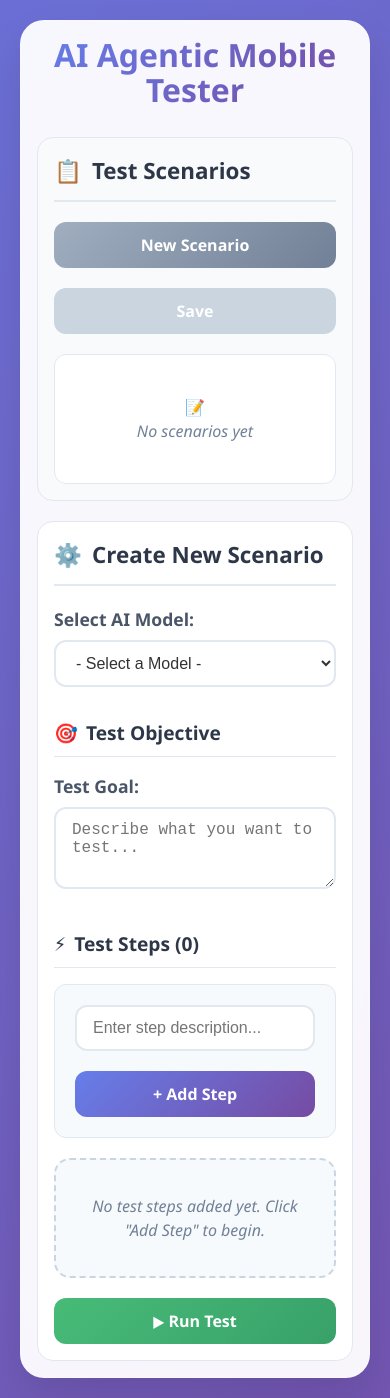
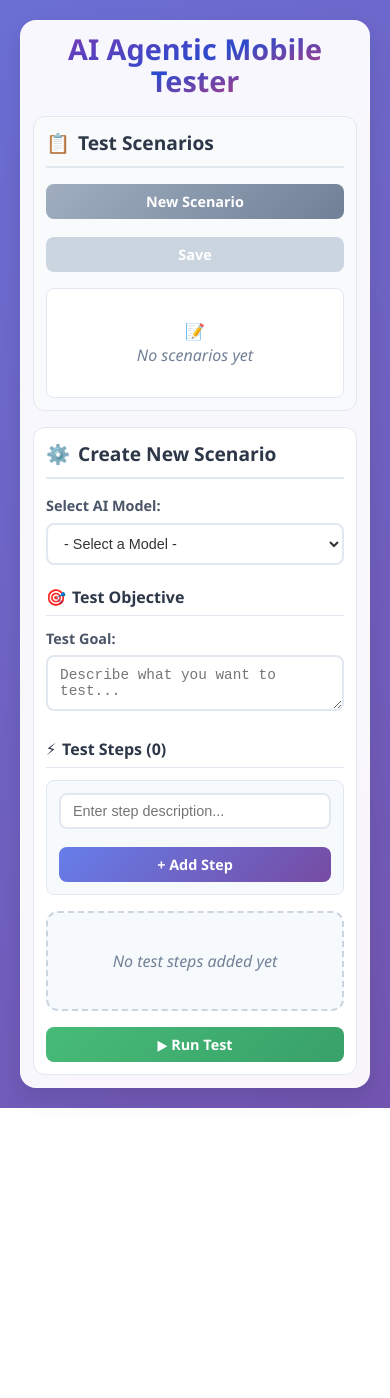
Before and after one commit to maikotrindade/mobile-tester-agent-frontend, a React (Vite) app: page / in a window 390 px wide. After the commit the page ends 1108 px from the top, so only its background shows below. Built offline with nearby package versions, Linux system fonts and the light colour scheme.

Commit message:
improve style

```diff
--- a/src/Home.module.css
+++ b/src/Home.module.css
@@ -1,83 +1,98 @@
 .container {
   background: rgba(255, 255, 255, 0.95);
   backdrop-filter: blur(20px);
-  border-radius: 24px;
-  padding: 40px;
+  border-radius: 16px;
+  padding: 20px;
   width: 100%;
   max-width: 1400px;
-  box-shadow: 0 20px 40px rgba(0, 0, 0, 0.1);
+  box-shadow: 0 10px 25px rgba(0, 0, 0, 0.1);
   border: 1px solid rgba(255, 255, 255, 0.2);
 }
 
 .mainLayout {
   display: grid;
-  grid-template-columns: 400px 1fr;
-  gap: 30px;
-  min-height: 600px;
+  grid-template-columns: 350px 1fr;
+  gap: 20px;
+  min-height: 500px;
 }
 
 .leftPanel {
   background: #f8fafc;
-  border-radius: 16px;
-  padding: 24px;
+  border-radius: 12px;
+  padding: 16px;
   border: 1px solid #e2e8f0;
   overflow-y: auto;
-  max-height: 80vh;
+  max-height: 75vh;
 }
 
 .rightPanel {
   background: #ffffff;
-  border-radius: 16px;
-  padding: 24px;
+  border-radius: 12px;
+  padding: 16px;
   border: 1px solid #e2e8f0;
   overflow-y: auto;
-  max-height: 80vh;
+  max-height: 75vh;
 }
 
 .panelTitle {
-  font-size: 1.4rem;
+  font-size: 1.2rem;
   font-weight: 700;
-  margin-bottom: 20px;
+  margin-bottom: 16px;
   color: #2d3748;
   display: flex;
   align-items: center;
-  gap: 10px;
+  gap: 8px;
   border-bottom: 2px solid #e2e8f0;
-  padding-bottom: 12px;
+  padding-bottom: 8px;
 }
 
 h1 {
-  font-size: 2.5rem;
+  font-size: 2rem;
   font-weight: 700;
-  margin-bottom: 30px;
+  margin-bottom: 20px;
   text-align: center;
-  background: linear-gradient(135deg, #667eea, #764ba2);
+  background: linear-gradient(160deg, #4f6ae2, #783bb6, #2d4bcc, #da396e, #3f57c2);
+  background-size: 200% 100%;
   -webkit-background-clip: text;
   -webkit-text-fill-color: transparent;
   background-clip: text;
+  animation: shimmer 20s cubic-bezier(0.25, 0.46, 0.45, 0.94) infinite;
+  position: relative;
+}
+
+@keyframes shimmer {
+  0% {
+    background-position: 300% 0;
+  }
+  50% {
+    background-position: 0% 0;
+  }
+  100% {
+    background-position: -300% 0;
+  }
 }
 
 .formGroup {
-  margin-bottom: 25px;
+  margin-bottom: 16px;
 }
 
 .formGroup label {
   display: block;
   color: #4a5568;
   font-weight: 600;
-  margin-bottom: 8px;
-  font-size: 1.1rem;
+  margin-bottom: 6px;
+  font-size: 0.9rem;
 }
 
 .formGroup select,
 .formGroup input,
 .formGroup textarea {
   width: 100%;
-  padding: 12px 16px;
+  padding: 10px 12px;
   border: 2px solid #e2e8f0;
   background-color: #ffffff;
-  border-radius: 12px;
-  font-size: 1rem;
+  border-radius: 8px;
+  font-size: 0.9rem;
 
   transition: all 0.3s ease;
   outline: none;
@@ -96,27 +111,27 @@ h1 {
 }
 
 .testStepsSection {
-  margin-top: 35px;
+  margin-top: 20px;
 }
 
 .sectionTitle {
   color: #2d3748;
-  font-size: 1.5rem;
+  font-size: 1.2rem;
   font-weight: 700;
-  margin-bottom: 20px;
+  margin-bottom: 16px;
   display: flex;
   align-items: center;
-  gap: 10px;
+  gap: 8px;
 }
 
 .stepsContainer {
   background: #f7fafc;
-  border-radius: 16px;
-  padding: 20px;
-  margin-bottom: 20px;
+  border-radius: 12px;
+  padding: 16px;
+  margin-bottom: 16px;
   border: 2px dashed #cbd5e0;
   transition: all 0.3s ease;
-  min-height: 120px;
+  min-height: 100px;
   display: flex;
   flex-direction: column; /* Added to stack step items */
   align-items: center;
@@ -137,9 +152,9 @@ h1 {
 .stepItem {
   background: #ffffff;
   border: 1px solid #c0c6ce;
-  border-radius: 12px;
-  padding: 15px;
-  margin-bottom: 10px;
+  border-radius: 8px;
+  padding: 10px;
+  margin-bottom: 8px;
   display: flex;
   justify-content: space-between;
   align-items: center;
@@ -165,22 +180,22 @@ h1 {
 .stepNumber {
   background: linear-gradient(135deg, #667eea, #764ba2);
   color: white;
-  width: 30px;
-  height: 30px;
+  width: 24px;
+  height: 24px;
   border-radius: 50%;
   display: flex;
   align-items: center;
   justify-content: center;
   font-weight: bold;
-  margin-right: 15px;
-  font-size: 0.9rem;
+  margin-right: 12px;
+  font-size: 0.8rem;
 }
 
 .button {
-  padding: 12px 24px;
+  padding: 8px 16px;
   border: none;
-  border-radius: 12px;
-  font-size: 1rem;
+  border-radius: 8px;
+  font-size: 0.9rem;
   font-weight: 600;
   cursor: pointer;
   transition: all 0.3s ease;
@@ -226,8 +241,8 @@ h1 {
 .btnDanger {
   background: linear-gradient(135deg, #f56565, #e53e3e);
   color: white;
-  padding: 8px 12px;
-  font-size: 0.85rem;
+  padding: 6px 10px;
+  font-size: 0.8rem;
 }
 
 .btnDanger:hover {
@@ -237,30 +252,30 @@ h1 {
 
 .buttonGroup {
   display: flex;
-  gap: 15px;
-  margin-top: 20px;
+  gap: 12px;
+  margin-top: 16px;
   margin-bottom: 0; /* Remove bottom margin */
   justify-content: flex-end; /* Align items to the right */
 }
 
 .addStepForm {
   background: #f7fafc;
-  border-radius: 12px;
-  padding: 20px;
-  margin-bottom: 20px;
+  border-radius: 8px;
+  padding: 12px;
+  margin-bottom: 16px;
   border: 1px solid #e2e8f0;
   display: flex;
-  gap: 10px;
+  gap: 8px;
   align-items: center;
 }
 
 .addStepForm input[type="text"] {
   flex: 1;
-  padding: 12px 16px;
+  padding: 8px 12px;
   background-color: #ffffff;
   border: 2px solid #e2e8f0;
-  border-radius: 12px;
-  font-size: 1rem;
+  border-radius: 8px;
+  font-size: 0.9rem;
   outline: none;
   transition: border-color 0.3s ease, box-shadow 0.3s ease;
 }
@@ -271,7 +286,7 @@ h1 {
 }
 
 .icon {
-  margin-right: 8px;
+  margin-right: 6px;
 }
 
 @media (max-width: 768px) {
@@ -318,13 +333,13 @@ h1 {
 .scenarioControls {
   display: flex;
   flex-direction: column;
-  gap: 12px;
-  margin-bottom: 20px;
+  gap: 8px;
+  margin-bottom: 16px;
 }
 
 .scenarioControlsRow {
   display: flex;
-  gap: 10px;
+  gap: 8px;
 }
 
 .btnPrimary {
@@ -357,42 +372,42 @@ h1 {
 }
 
 .btnSmall {
-  padding: 8px 16px;
-  font-size: 0.85rem;
+  padding: 6px 12px;
+  font-size: 0.8rem;
   margin: 0;
-  min-width: 60px;
+  min-width: 50px;
 }
 
 .currentScenario {
   background: linear-gradient(135deg, #e6fffa, #b2f5ea);
   border: 1px solid #4fd1c7;
-  border-radius: 12px;
-  padding: 16px;
-  margin-bottom: 20px;
+  border-radius: 8px;
+  padding: 12px;
+  margin-bottom: 16px;
   color: #234e52;
   font-weight: 600;
   text-align: center;
-  box-shadow: 0 4px 12px rgba(79, 209, 199, 0.15);
+  box-shadow: 0 2px 8px rgba(79, 209, 199, 0.15);
 }
 
 .scenarioList {
   background: #ffffff;
-  border-radius: 12px;
+  border-radius: 8px;
   padding: 0;
   border: 1px solid #e2e8f0;
-  max-height: 400px;
+  max-height: 350px;
   overflow-y: auto;
 }
 
 .scenarioList h3 {
   margin: 0;
-  padding: 16px;
+  padding: 12px;
   background: linear-gradient(135deg, #f7fafc, #edf2f7);
   border-bottom: 1px solid #e2e8f0;
   color: #2d3748;
-  font-size: 1rem;
+  font-size: 0.9rem;
   font-weight: 600;
-  border-radius: 12px 12px 0 0;
+  border-radius: 8px 8px 0 0;
   position: sticky;
   top: 0;
   z-index: 1;
@@ -401,7 +416,7 @@ h1 {
 .scenarioItem {
   background: #ffffff;
   border-bottom: 1px solid #f1f5f9;
-  padding: 16px;
+  padding: 12px;
   display: flex;
   justify-content: space-between;
   align-items: center;
@@ -416,7 +431,7 @@ h1 {
 
 .scenarioItem:last-child {
   border-bottom: none;
-  border-radius: 0 0 12px 12px;
+  border-radius: 0 0 8px 8px;
 }
 
 .scenarioItem.active {
@@ -426,25 +441,25 @@ h1 {
 
 .scenarioInfo {
   flex: 1;
-  margin-right: 12px;
+  margin-right: 8px;
 }
 
 .scenarioTitle {
   font-weight: 600;
   color: #2d3748;
-  margin-bottom: 6px;
-  font-size: 1rem;
+  margin-bottom: 4px;
+  font-size: 0.9rem;
 }
 
 .scenarioDetails {
-  font-size: 0.8rem;
+  font-size: 0.75rem;
   color: #718096;
-  line-height: 1.4;
+  line-height: 1.3;
 }
 
 .scenarioActions {
   display: flex;
-  gap: 6px;
+  gap: 4px;
   opacity: 0.7;
   transition: opacity 0.3s ease;
 }
@@ -454,33 +469,33 @@ h1 {
 }
 
 .emptyScenarios {
-  padding: 40px 20px;
+  padding: 30px 16px;
   text-align: center;
   color: #718096;
   font-style: italic;
 }
 
 .emptyScenarios .icon {
-  font-size: 3rem;
-  margin-bottom: 16px;
+  font-size: 2.5rem;
+  margin-bottom: 12px;
   display: block;
 }
 
 /* Form Section Styles */
 .formSection {
-  margin-bottom: 32px;
+  margin-bottom: 20px;
 }
 
 .formSectionTitle {
-  font-size: 1.2rem;
+  font-size: 1rem;
   font-weight: 600;
   color: #2d3748;
-  margin-bottom: 16px;
+  margin-bottom: 12px;
   display: flex;
   align-items: center;
-  gap: 8px;
+  gap: 6px;
   border-bottom: 1px solid #e2e8f0;
-  padding-bottom: 8px;
+  padding-bottom: 6px;
 }
 
 /* Modal Styles */
@@ -500,29 +515,29 @@ h1 {
 
 .modalContent {
   background: white;
-  border-radius: 16px;
-  padding: 30px;
+  border-radius: 12px;
+  padding: 20px;
   width: 90%;
   max-width: 400px;
-  box-shadow: 0 20px 40px rgba(0, 0, 0, 0.15);
+  box-shadow: 0 15px 30px rgba(0, 0, 0, 0.15);
   border: 1px solid rgba(255, 255, 255, 0.2);
 }
 
 .modalContent h3 {
-  margin: 0 0 20px 0;
+  margin: 0 0 16px 0;
   color: #2d3748;
   text-align: center;
 }
 
 .modalContent input {
   width: 100%;
-  padding: 12px 16px;
+  padding: 10px 12px;
   border: 2px solid #e2e8f0;
-  border-radius: 12px;
-  font-size: 1rem;
+  border-radius: 8px;
+  font-size: 0.9rem;
   background: #ffffff;
   color: #333;
-  margin-bottom: 20px;
+  margin-bottom: 16px;
   outline: none;
   transition: border-color 0.3s ease;
   box-sizing: border-box;
@@ -535,7 +550,7 @@ h1 {
 
 .modalActions {
   display: flex;
-  gap: 10px;
+  gap: 8px;
   justify-content: flex-end;
 }
 
@@ -543,28 +558,28 @@ h1 {
   background: #fed7d7;
   border: 1px solid #feb2b2;
   color: #c53030;
-  padding: 10px;
-  border-radius: 8px;
-  margin-bottom: 15px;
-  font-size: 0.9rem;
+  padding: 8px;
+  border-radius: 6px;
+  margin-bottom: 12px;
+  font-size: 0.85rem;
 }
 
 /* Responsive adjustments */
 @media (max-width: 1200px) {
   .mainLayout {
-    grid-template-columns: 350px 1fr;
-    gap: 20px;
+    grid-template-columns: 300px 1fr;
+    gap: 16px;
   }
 }
 
 @media (max-width: 968px) {
   .container {
-    padding: 20px;
+    padding: 16px;
   }
 
   .mainLayout {
     grid-template-columns: 1fr;
-    gap: 20px;
+    gap: 16px;
   }
 
   .leftPanel,
@@ -583,7 +598,7 @@ h1 {
   .scenarioItem {
     flex-direction: column;
     align-items: flex-start;
-    gap: 10px;
+    gap: 8px;
   }
 
   .scenarioActions {
@@ -591,7 +606,7 @@ h1 {
   }
 
   .modalContent {
-    margin: 20px;
+    margin: 16px;
     width: auto;
   }
 
@@ -604,17 +619,17 @@ h1 {
   }
 
   h1 {
-    font-size: 2rem;
+    font-size: 1.8rem;
   }
 }
 
 @media (max-width: 768px) {
   .container {
-    padding: 16px;
+    padding: 12px;
   }
 
   .leftPanel,
   .rightPanel {
-    padding: 16px;
+    padding: 12px;
   }
 }
--- a/src/Home.tsx
+++ b/src/Home.tsx
@@ -341,7 +341,7 @@ function Home() {
               <label htmlFor="test-goal">Test Goal:</label>
               <textarea
                 id="test-goal"
-                rows={3}
+                rows={2}
                 placeholder="Describe what you want to test..."
                 value={testGoal}
                 onChange={(e) => setTestGoal(e.target.value)}
@@ -373,7 +373,7 @@ function Home() {
 
             <div className={styles.stepsContainer}>
               {steps.length === 0 ? (
-                <div className={styles.emptyState}>No test steps added yet. Click "Add Step" to begin.</div>
+                <div className={styles.emptyState}>No test steps added yet</div>
               ) : (
                 steps.map((step, index) => (
                   <div key={step.id} className={styles.stepItem}>
@@ -427,16 +427,16 @@ function Home() {
             />
             <div className={styles.modalActions}>
               <button
+                className={`${styles.button} ${styles.btnSecondary}`}
+                onClick={() => setShowSaveDialog(false)}
+              >
+                Cancel
+              </button>
+              <button
                 className={`${styles.button} ${styles.btnPrimary}`}
                 onClick={handleSaveScenario}
               >
                 Save
-              </button>
-              <button
-                className={`${styles.button} ${styles.btnSecondary}`}
-                onClick={() => setShowSaveDialog(false)}
-              >
-                Cancel
               </button>
             </div>
           </div>
```
